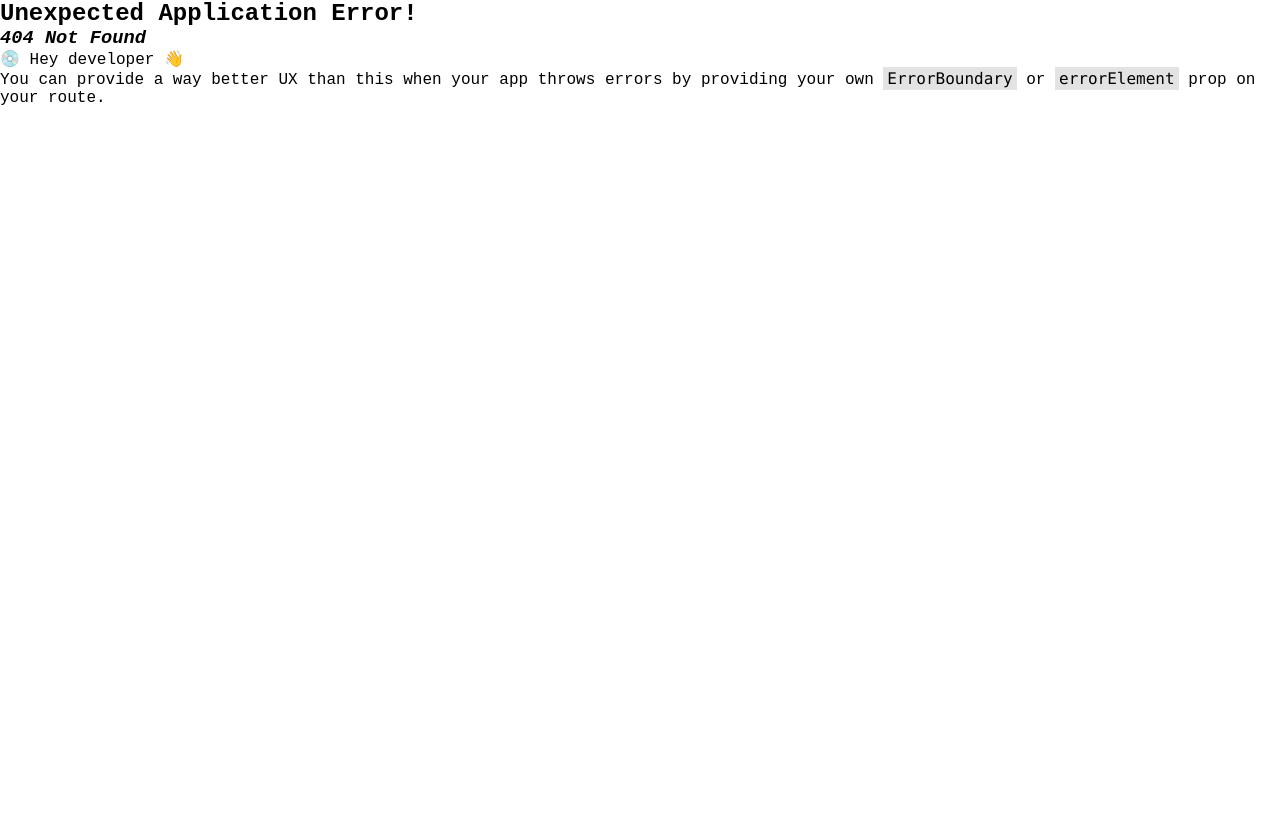
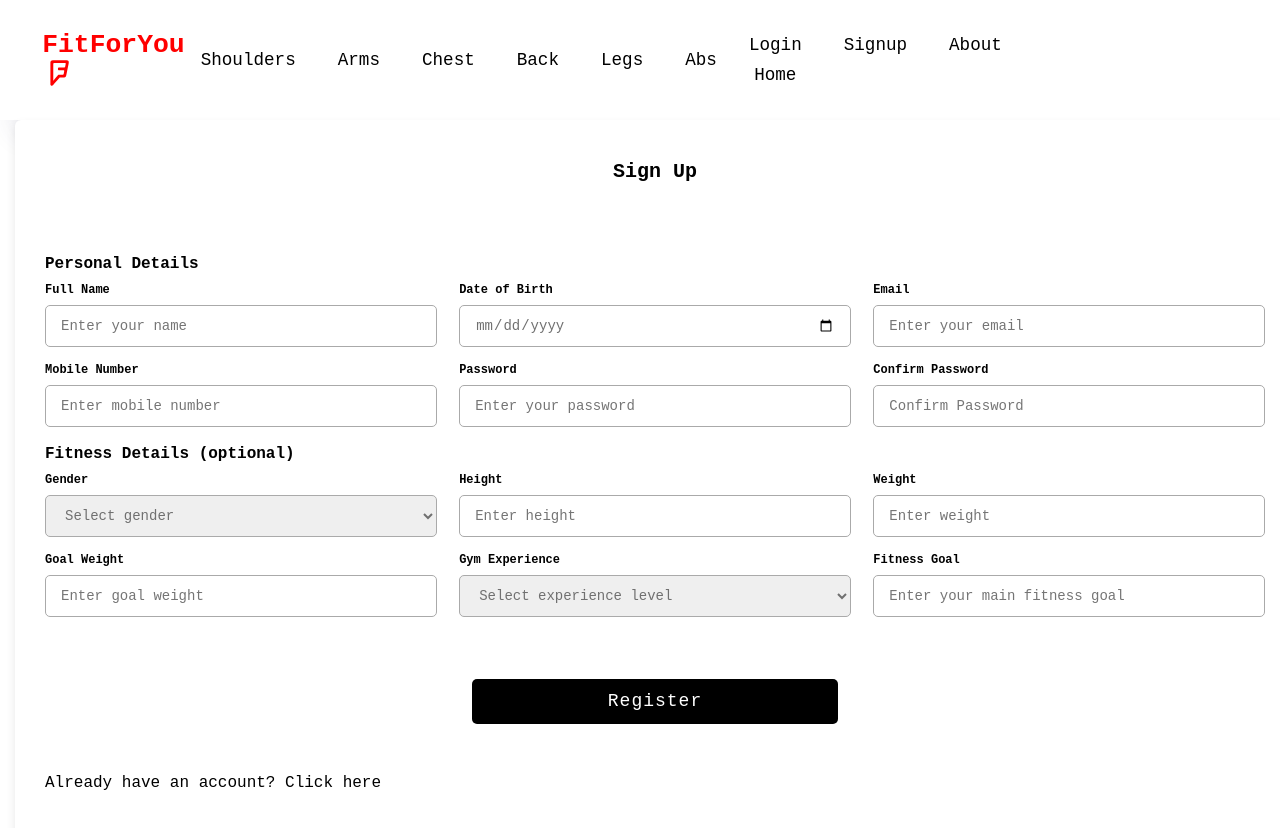
Before and after one commit to JordanMcFadden/fitforyou, a React (Create React App) app: page /SignUp in a window 1280 px wide. Before the commit this address had no page. Shown: the top 828 px of the page. Before the commit the page ends 800 px from the top, so only its background shows below. Built offline with nearby package versions, Linux system fonts and the light colour scheme.

Commit message:
Fixed the routing and did some of login

```diff
--- a/src/App.js
+++ b/src/App.js
@@ -1,14 +1,25 @@
 import React from 'react';
 import './App.css';
 import Navbar from './Components/Navbar/Navbar';
+import Login from './Components/Pages/Login/Login'
+import Registration from './Components/Pages/Registration/Registration'
+import Home from './Components/Pages/Home/Home';
 
+import {Route, Routes } from "react-router-dom";
 
 
 function App() {
   return (
-    <div className="App">
+    <>
       <Navbar />
-    </div>
+      <main className="App">
+        <Routes>
+          <Route path="/" element = {<Home />} />
+          <Route path="/Login" element = {<Login />} />
+          <Route path="/SignUp" element = {<Registration />} />
+        </Routes>
+      </main>
+   </>
   );
 }
 
--- a/src/Components/Navbar/Navbar.css
+++ b/src/Components/Navbar/Navbar.css
@@ -4,20 +4,20 @@
     display: flex;
     justify-content: center;
     align-items:center;
-    font-size: 1rem;
+    font-size: 1.1rem;
     box-shadow: rgba(50,50,93,0.23) 0 30px 30px -20px;
 }
 
 .navbar-logo {
     color: red;
-    justify-self:center;
+    justify-self: start;
     margin-left: 100px;
     cursor: pointer;
 }
 
 .fa-foursquare{
-    margin-left: 1.5 rem;
-    font-size: 1.6 rem;
+    margin-left: 0.5rem;
+    font-size: 1.6rem;
 }
 
 .nav-leftside {
@@ -27,8 +27,7 @@
     grid-gap: 10px;
     text-align: center;
     width: 60vw;
-    justify-content: left;
-    margin-right: 2rem;
+    justify-content: center;
 }
 
 .nav-rightside {
@@ -39,7 +38,7 @@
     text-align: center;
     width: 70vw;
     justify-content: right;
-    margin-right: 2rem;
+    margin-right: 20rem;
 }
 
 .nav-links{
--- a/src/Components/Navbar/Navbar.js
+++ b/src/Components/Navbar/Navbar.js
@@ -14,15 +14,15 @@ class Navbar extends Component {
     render() {
         return(
             <nav className="NavbarItems">
-                <h1 className="navbar-logo">FitForYou <i className="fab fa-foursquare"></i></h1>
+                <h1 className="navbar-logo">FitForYou<i className="fab fa-foursquare"></i></h1>
                 <div className="leftside"></div>
                  <ul className ={this.state.clicked ? 'nav-leftside active' : 'nav-leftside'}>
                     {LeftItems.map((item, index) => {
                      return (
                         <li key ={index}>
-                             <a className={item.cName} href = {item.url}>
+                             <Link className={item.cName} to = {item.url}>
                                 {item.title}
-                            </a>
+                            </Link>
                          </li>
                         )
                     })}
@@ -33,9 +33,9 @@ class Navbar extends Component {
                     {RightItems.map((item, index) => {
                      return (
                         <li key ={index}>
-                             <a className={item.cName} href = {item.url}>
+                             <Link className={item.cName} to = {item.url}>
                                 {item.title}
-                            </a>
+                            </Link>
                          </li>
                         )
                     })}
--- a/src/Components/Navbar/RightItems.js
+++ b/src/Components/Navbar/RightItems.js
@@ -2,20 +2,27 @@ export const RightItems= [
 
     {
         title: 'Login',
-        url: 'login',
+        url: '/Login',
         cName: 'nav-links'
     },
 
     {
-        title: 'Registration',
-        url: 'register',
+        title: 'Signup',
+        url: '/Signup',
         cName: 'nav-links'
     },
 
     {
         title: 'About',
-        url: 'about',
+        url: '/About',
         cName: 'nav-links',
     },
 
+    {
+        title: 'Home',
+        url: '/',
+        cName: 'nav-links',
+    },
+
+
 ]
--- a/src/Components/Pages/Login/Login.css
+++ b/src/Components/Pages/Login/Login.css
@@ -1,28 +1,99 @@
-p{
-    color:white;
-    background:red;
-    font-size: 20px;
-    font-style: italic;
+
+* {
+    margin: 0;
+    padding: 0;
+    box-sizing: border-box;
 }
 
-h1{
-    color:blue;
+html {
+    font-family: 'Nunito', sans-serif;
+    font-size: 22px;
+    color: #fff;
 }
 
-.box1{
-    width: 100px;
-    height: 100px;
-    background: green;
-    margin: 10px;
-    float: left;
+section {
+    width: 100%;
+    max-width: 420px;
+    min-height: 400px;
+    display: flex;
+    flex-direction: column;
+    justify-content: flex-start;
+    padding: 1rem;
+    background-color: rgba(0,0,0,0.4);
 }
 
-.box2{
-    width: 100px;
-    height: 100px;
-    background: red;
-    margin: 10px;
-    padding: 10px;
-    border: 2px solid black;
-    float: left;
+form {
+    display: flex;
+    flex-direction: column;
+    justify-content: space-evenly;
+    flex-grow: 1;
+    padding-bottom: 1rem;
 }
+
+a, a:visited {
+    color: #fff;
+}
+
+input[type="text"],
+input[type="password"],
+button,
+textarea {
+  font-family: 'Nunito', sans-serif;
+  font-size: 22px;
+  padding: 0.25rem;
+  border-radius: 0.5rem;
+}
+
+label,
+button {
+  margin-top: 1rem;
+}
+
+button {
+  padding: 0.5rem;
+}
+
+.instructions {
+    font-size: 0.75rem;
+    border-radius: 0.5rem;
+    background: #000;
+    color: #fff;
+    padding: 0.25rem;
+    position: relative;
+    bottom: -10px;
+}
+
+.instructions > svg {
+    margin-right: 0.25rem;
+}
+
+.offscreen {
+    position: absolute;
+    left: -9999px;
+}
+
+.hide {
+    display: none;
+}
+
+.valid {
+    color: limegreen;
+    margin-left: 0.25rem;
+}
+
+.invalid {
+    color: red;
+    margin-left: 0.25rem;
+}
+
+.errmsg {
+    background-color: lightpink;
+    color: firebrick;
+    font-weight: bold;
+    padding: 0.5rem;
+    margin-bottom: 0.5rem;
+}
+
+.line {
+    display: inline-block;
+}
--- a/src/Components/Pages/Login/Login.js
+++ b/src/Components/Pages/Login/Login.js
@@ -1,13 +1,78 @@
 import React from 'react';
+import { Link } from 'react-router-dom';
+import { useRef, useState, useEffect } from 'react';
 
-function Login() {
-    return(
-        <body>
-            <div>
-            <h1>Welcome to the Login </h1>
-        </div>
-        </body>
+const Login = () => {
+    const userRef = useRef();
+    const errRef = useRef();
 
+    const [user, setUser] = useState('');
+    const [pwd, setPwd] = useState('');
+    const [errMsg, setErrMsg] = useState('');
+    const [success, setSuccess] = useState(false);
+
+    useEffect(() => {
+        userRef.current.focus();
+    }, [])
+
+    useEffect(() => {
+        setErrMsg('');
+    }, [user, pwd])
+
+    const handleSubmit = async (e) => {
+        e.preventDefault();
+        console.log(user, pwd);
+        setUser('');
+        setPwd('');
+        setSuccess(true);
+    }
+
+    return (
+        <>
+            {success ? (
+                <section>
+                    <h1>You are logged in!</h1>
+                    <br />
+                    <p>
+                        <Link to="/">Go to Home</Link>
+                    </p>
+                </section>
+            ) : (
+                <section>
+                    <p ref={errRef} className={errMsg ? "errmsg" :
+                        "offscreen"} aria-live="assertLive">{errMsg}</p>
+                    <h1>Sign In</h1>
+                    <form onSubmit={handleSubmit}>
+                        <label htmlFor="username">Username</label>
+                        <input
+                            type="text"
+                            id="username"
+                            ref={userRef}
+                            autoComplete="off"
+                            onChange={(e) => setUser(e.target.value)}
+                            value={user}
+                            required
+                        />
+                        <label htmlFor="password">Password</label>
+                        <input
+                            type="password"
+                            id="password"
+                            onChange={(e) => setPwd(e.target.value)}
+                            value={pwd}
+                            required
+                        />
+                        <button>Sign In</button>
+                        <p>
+                            Need an Account?<br />
+                            <span className="line">
+                                {/* Put React router link here */}
+                                <Link to ="/SignUp">Sign Up</Link>
+                            </span>
+                        </p>
+                    </form>
+                </section>
+            )}
+        </>
     )
 }
 
--- a/src/Components/Pages/Registration/Registration.css
+++ b/src/Components/Pages/Registration/Registration.css
@@ -11,7 +11,7 @@
     align-items: center;
     justify-content: center;
     position: relative;
-    max-width: 900px;
+    max-width:1900px;
     width: 100%;
     border-radius: 6px;
     padding: 30px;
@@ -20,11 +20,12 @@
     box-shadow: 0 5px 10px rgba(0,0,0,0.1);
 }
 .container header{
-    position: relative;
+    position: fixed;
+    top:160px;
     text-align: center;
     font-size: 20px;
     font-weight: 700;
-    color: #333;
+    color: black;
 }
 form.secActive .form{
     opacity: 0;
@@ -37,7 +38,7 @@ form.secActive .form{
     font-size: 16px;
     font-weight: 700;
     margin: 6px 0;
-    color: #333;
+    color: black;
 }
 .container form .fields{
     display: flex;
@@ -54,7 +55,7 @@ form .fields .input-field{
 .input-field label{
     font-size: 12px;
     font-weight: 700;
-    color: #2e2e2e;
+    color: black;
 }
 .input-field input, select{
     outline: none;
@@ -81,10 +82,14 @@ form .fields .input-field{
 form .button{
     height: 45px;
     margin: 50px 0;
+    text-align: center;
+    font-size: 20px;
+    font-weight: 700;
+    color: black;
 }
 form .button input{
     height: 100%;
-    width: 100%;
+    width: 30%;
     border-radius: 5px;
     border: none;
     color: #fff;
@@ -99,6 +104,14 @@ form .button input:hover{
    background: grey;
 }
 
+.container form .account-quote{
+    height: 45px;
+    margin: 50px 0;
+    text-align: center;
+    justify-content: center;
+    justify-self: center;
+    color: black;
+}
 @media (max-width: 750px) {
     .container form{
         overflow-y: scroll;
--- a/src/Components/Pages/Registration/Registration.js
+++ b/src/Components/Pages/Registration/Registration.js
@@ -47,7 +47,7 @@ function Registration() {
                         </div>
 
                         <div className="details fitness">
-                            <span className="title">Fitness Details</span>
+                            <span className="title">Fitness Details (optional)</span>
 
                             <div className="fields">
                                 <div className="input-field">
@@ -96,7 +96,7 @@ function Registration() {
                                 <input type="submit" value="Register"></input>
                             </div>
 
-                            <span className="title">Already have an account? Click here</span>
+                            <span className="account-quote">Already have an account? Click here</span>
                         </div>
                     </div>
                 </form>
--- /dev/null
+++ b/src/Context/AuthProvider.js
@@ -0,0 +1,15 @@
+import { createContext, useState } from "react";
+
+const AuthContext = createContext({});
+
+export const AuthProvider = ({children}) => {
+    const [auth, setAuth] = useState({});
+
+    return(
+        <AuthContext.Provider value ={{ auth, setAuth}}>
+            {children}
+        </AuthContext.Provider>
+    )
+}
+
+export default AuthContext;
--- a/src/index.js
+++ b/src/index.js
@@ -4,28 +4,14 @@ import './index.css';
 import App from './App';
 import Login from './Components/Pages/Login/Login';
 import Registration from './Components/Pages/Registration/Registration'
-import {
-  createBrowserRouter,
-  RouterProvider,
-} from 'react-router-dom';
+import {AuthProvider } from './Context/AuthProvider';
+import { BrowserRouter } from 'react-router-dom';
 
-
-const router = createBrowserRouter([
-  {
-    path: '/',
-    element: <App />,
-  },
-  {
-    path: '/Login',
-    element: <Login />,
-  },
-  {
-    path: '/Register',
-    element: <Registration />,
-  }
-])
-
-const root = ReactDOM.createRoot(document.getElementById('root'));
+const root = ReactDOM.createRoot(document.getElementById("root"));
 root.render(
-   <RouterProvider router={router} />
-)
+  <React.StrictMode>
+    <BrowserRouter>
+      <App />
+    </BrowserRouter>
+  </React.StrictMode>
+);
```
Also changed, not shown: src/Components/Pages/Login/Login.html (+46 -17 lines).
